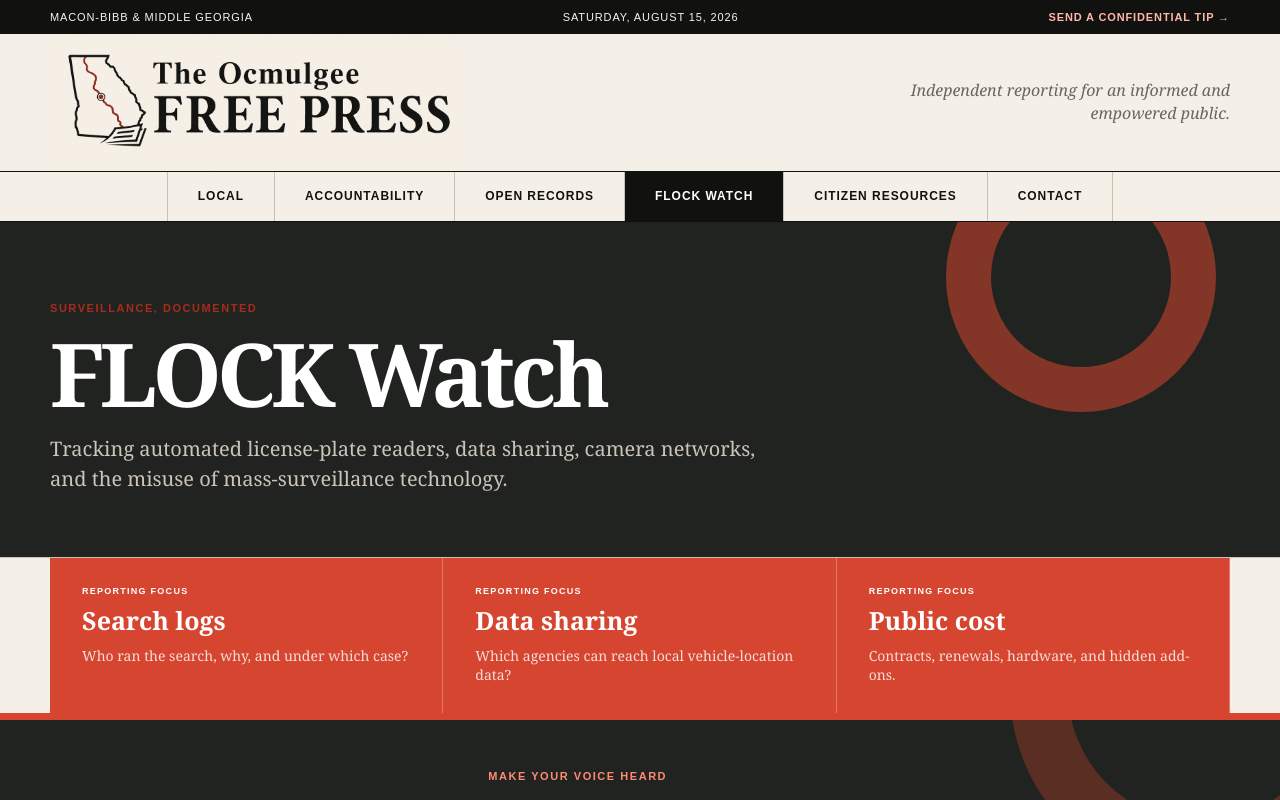
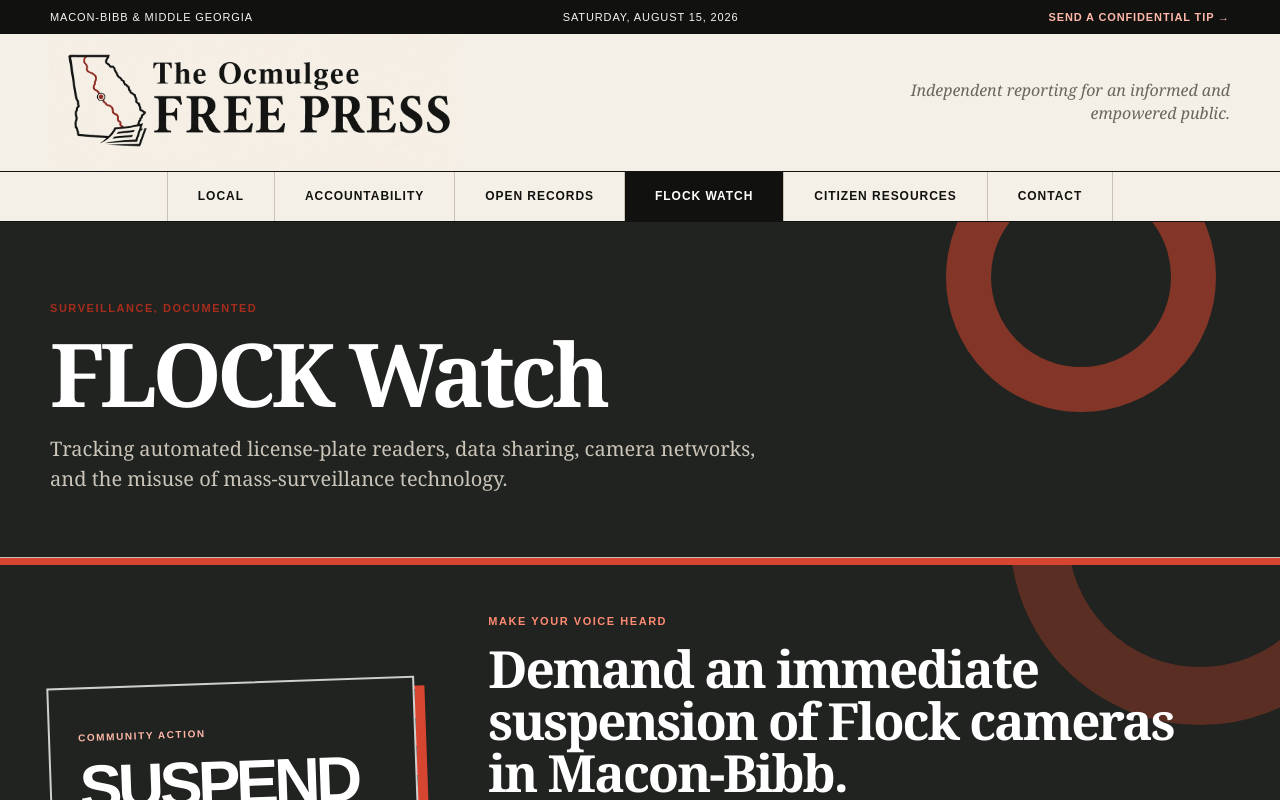
Before and after one commit to crawl85/ocmulgee-free-press, a Next.js app: page /flock-watch in a window 1280 px wide. Shown: the top 800 px of the page. Built offline with nearby package versions, Linux system fonts and the light colour scheme.

Commit message:
Remove FLOCK Watch reporting focus panels

```diff
--- a/app/flock-watch/page.tsx
+++ b/app/flock-watch/page.tsx
@@ -20,26 +20,6 @@
         title="FLOCK Watch"
         description="Tracking automated license-plate readers, data sharing, camera networks, and the misuse of mass-surveillance technology."
       />
-
-      <section className="shell flock-dashboard">
-        <div>
-          <span>REPORTING FOCUS</span>
-          <strong>Search logs</strong>
-          <p>Who ran the search, why, and under which case?</p>
-        </div>
-
-        <div>
-          <span>REPORTING FOCUS</span>
-          <strong>Data sharing</strong>
-          <p>Which agencies can reach local vehicle-location data?</p>
-        </div>
-
-        <div>
-          <span>REPORTING FOCUS</span>
-          <strong>Public cost</strong>
-          <p>Contracts, renewals, hardware, and hidden add-ons.</p>
-        </div>
-      </section>
 
       <PetitionCallout />
 
--- a/app/globals.css
+++ b/app/globals.css
@@ -131,8 +131,6 @@
 .page-intro-dark { background: #20231f; color: white; }.page-intro-dark .shell > p:last-child { color: #cac4b9; }.page-intro-dark:after { border-color: rgba(214,69,47,.55); }
 .listing-grid { display: grid; grid-template-columns: repeat(2, 1fr); gap: 40px 30px; }.listing-grid .story-card-large { grid-column: 1 / -1; }
 
-.flock-dashboard { margin-top: -1px; display: grid; grid-template-columns: repeat(3, 1fr); background: var(--red); color: white; }
-.flock-dashboard > div { padding: 28px 32px; border-right: 1px solid rgba(255,255,255,.28); }.flock-dashboard span { display: block; font-size: 9px; font-weight: 900; letter-spacing: .14em; margin-bottom: 9px; }.flock-dashboard strong { font: 700 25px/1 var(--serif); }.flock-dashboard p { margin: 9px 0 0; font: 14px/1.4 var(--serif); opacity: .82; }
 .flock-stories { padding-block: 75px; }.tip-banner { background: var(--red); color: white; }.tip-banner .shell { min-height: 220px; display: grid; grid-template-columns: 1fr 1fr auto; gap: 45px; align-items: center; }.tip-banner p { margin: 0; font: 16px/1.5 var(--serif); }.tip-banner div > p:first-child { font: 900 10px/1 var(--sans); letter-spacing: .14em; margin-bottom: 10px; }.tip-banner h2 { margin: 0; font: 800 33px/1 var(--serif); }
 
 .records-note { display: grid; grid-template-columns: .4fr 1.6fr; gap: 30px; padding: 22px 25px; border-left: 5px solid var(--gold); background: #ece6da; margin-bottom: 35px; }.records-note strong { font: 800 20px/1 var(--serif); }.records-note p { margin: 0; color: var(--muted); font: 14px/1.5 var(--serif); }
@@ -172,7 +170,6 @@
   .latest-grid { grid-template-columns: 1fr 1fr; }.latest-grid .story-card:last-child { grid-column: 1 / -1; }
   .records-promo-grid { padding-block: 60px; }.records-stack { max-width: 520px; width: 100%; margin-inline: auto; }
   .empowerment-section { grid-template-columns: .25fr 1fr; padding-block: 55px; }.empowerment-section > div:last-child { grid-column: 2; }
-  .flock-dashboard { grid-template-columns: 1fr; }.flock-dashboard > div { border-right: 0; border-bottom: 1px solid rgba(255,255,255,.25); }
   .tip-banner .shell { grid-template-columns: 1fr; padding-block: 45px; gap: 24px; }
   .contact-grid { gap: 50px; }.footer-grid { grid-template-columns: 1fr 1fr; }.footer-grid > div:first-child { grid-column: 1 / -1; }
 }
```
